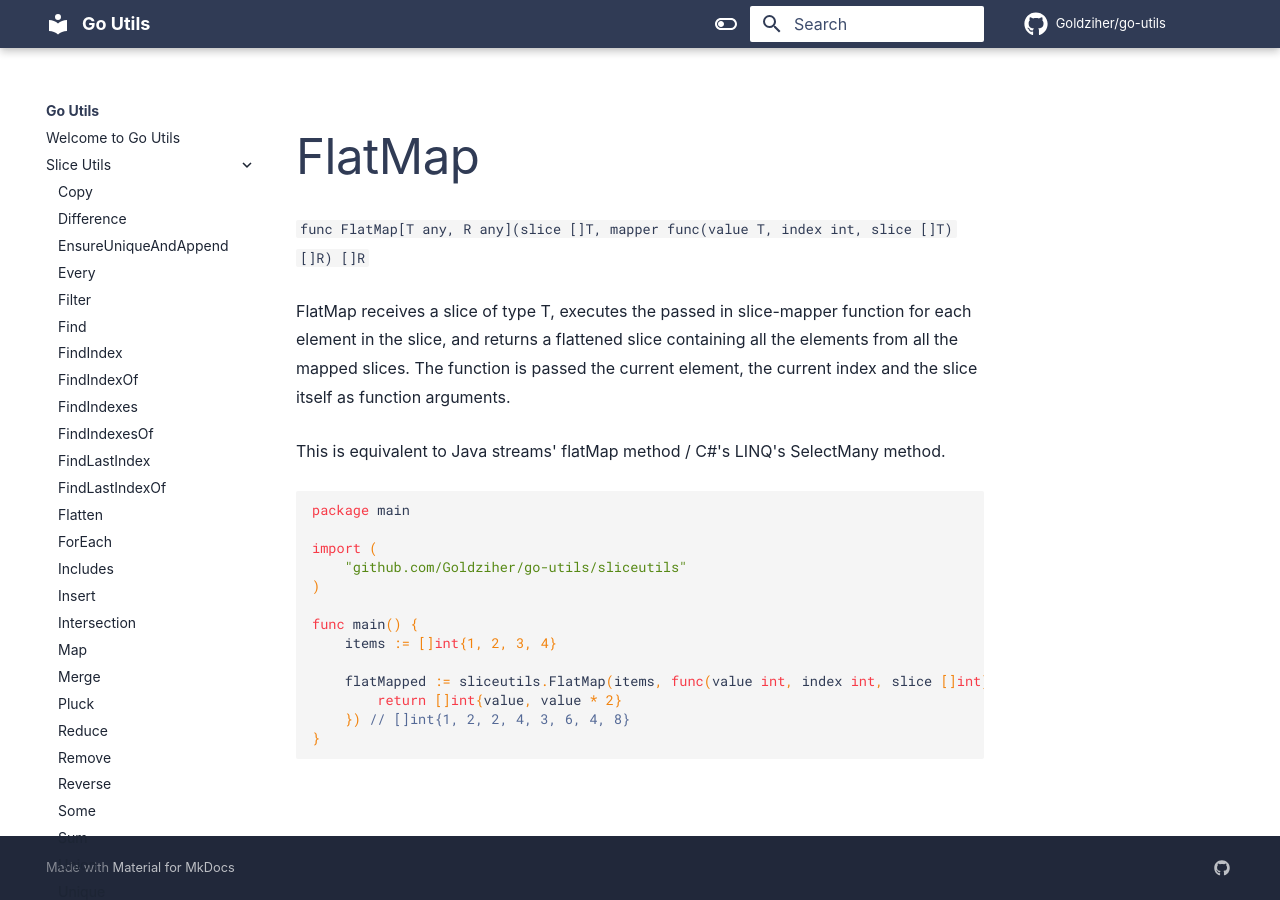
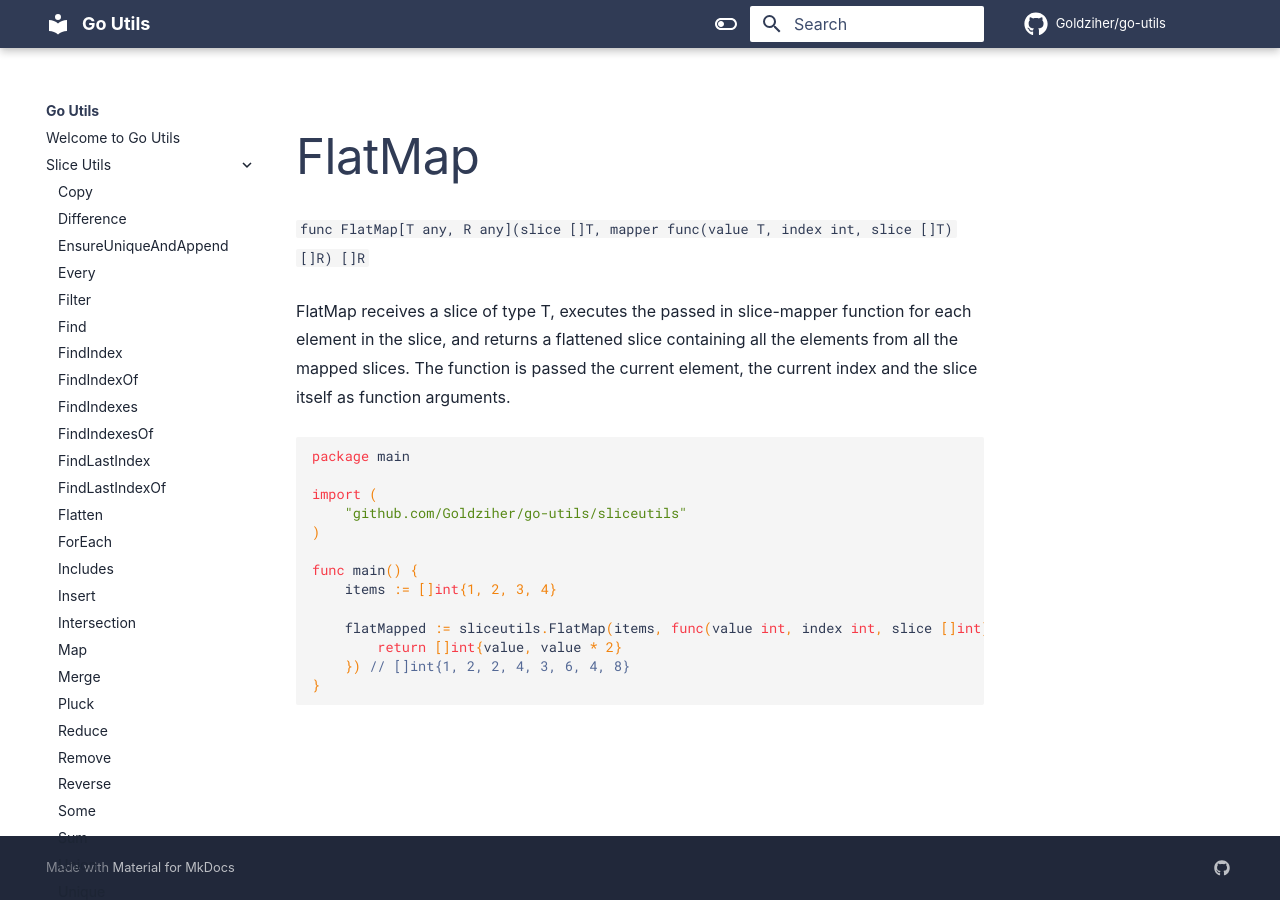
Before and after one commit to Goldziher/go-utils, an MkDocs documentation site: the page built from docs/sliceutils/flatMap.md, in a window 1280 px wide. Built offline with MkDocs 1.6.1 and Material for MkDocs 9.7.7, drawn with Linux system fonts in a browser that asks for light colours; comment, search, counter and statistics services are not loaded.

Commit message:
Update docs/sliceutils/flatMap.md
Co-authored-by: Na'aman Hirschfeld <nhirschfeld@gmail.com>

````diff
--- a/docs/sliceutils/flatMap.md
+++ b/docs/sliceutils/flatMap.md
@@ -6,7 +6,6 @@ FlatMap receives a slice of type T, executes the passed in slice-mapper function
 returns a flattened slice containing all the elements from all the mapped slices.
 The function is passed the current element, the current index and the slice itself as function arguments.
 
-This is equivalent to Java streams' flatMap method / C#'s LINQ's SelectMany method.
 
 ```go
 package main
````
